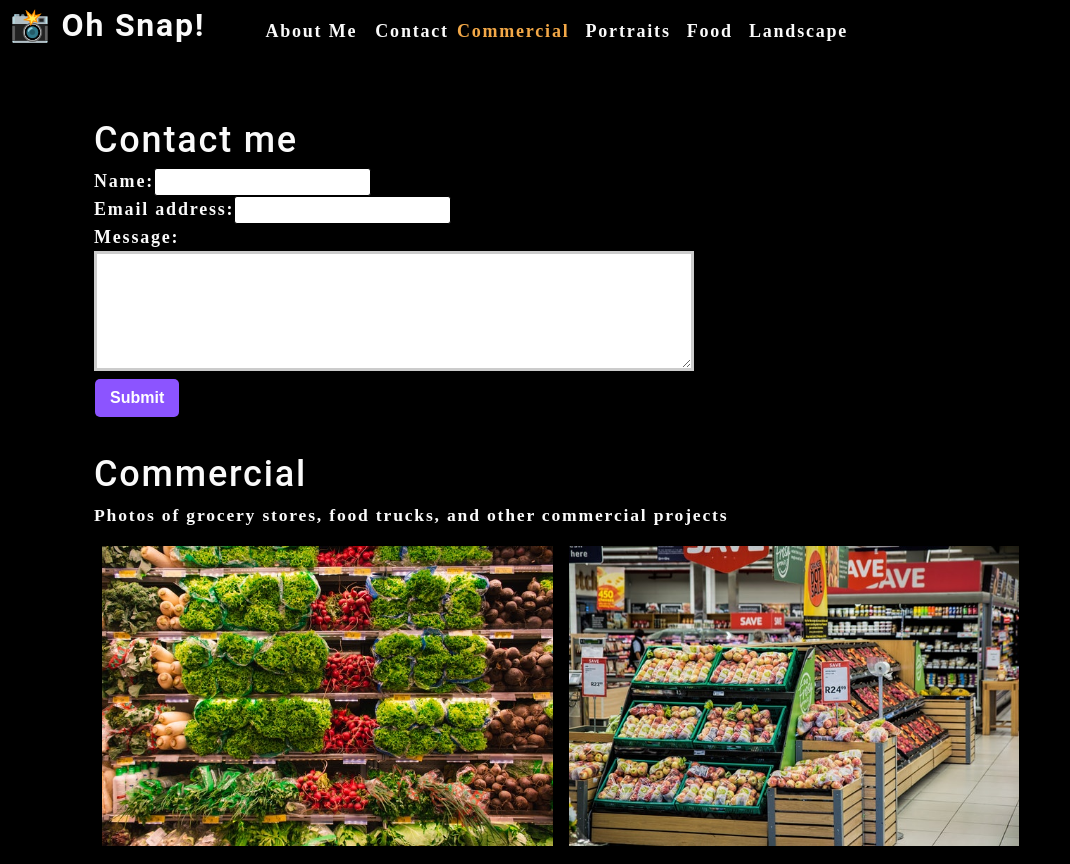
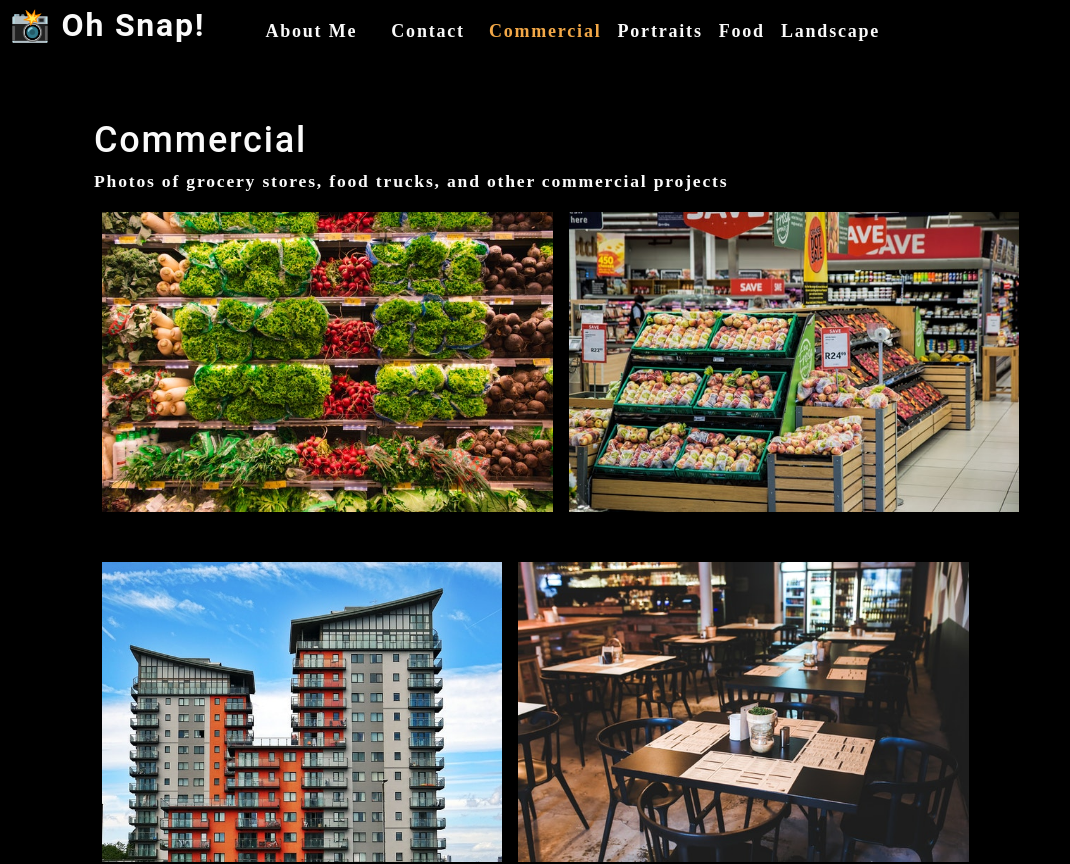
Before and after one commit to ChrisKurz098/photo-port, a React (Create React App) app: page / in a window 1280 px wide. Shown: the top 864 px of the page, without its empty margins (0-1070 px from the left). Built offline with nearby package versions, Linux system fonts and the light colour scheme.

Commit message:
Finished contact form

```diff
--- a/src/App.js
+++ b/src/App.js
@@ -1,10 +1,11 @@
-import React, {useState} from 'react';
+import React, { useState } from 'react';
 import Nav from './components/Nav';
 import About from './components/About';
 import Gallery from "./components/Gallery";
 import ContactForm from "./components/Contact";
 
 function App() {
+
   const [categories] = useState([
     {
       name: 'commercial',
@@ -15,25 +16,30 @@
     { name: 'landscape', description: 'Fields, farmhouses, waterfalls, and the beauty of nature' },
   ]);
 
+
   const [currentCategory, setCurrentCategory] = useState(categories[0]);
+  const [contactSelected, setContactSelected] = useState(false);
 
   return (
     <div>
       <Nav
-      categories = {categories}
-      setCurrentCategory = {setCurrentCategory}
-      currentCategory = { currentCategory}
+        categories={categories}
+        setCurrentCategory={setCurrentCategory}
+        currentCategory={currentCategory}
+        contactSelected={contactSelected}
+        setContactSelected={setContactSelected}
       ></Nav>
       <main>
 
-        <ContactForm></ContactForm>
+        {!contactSelected ? (
+          <>
+            <Gallery currentCategory={currentCategory} />
+            <About />
+          </>
+        ) : (
+          <ContactForm />
+        )}
 
-        <Gallery
-         currentCategory = { currentCategory}
-        >
-
-        </Gallery>
-        <About></About>
       </main>
     </div>
   );
--- a/src/components/Contact/index.js
+++ b/src/components/Contact/index.js
@@ -1,17 +1,39 @@
 import React, { useState } from "react";
+import { validateEmail } from '../../utils/helpers';
 
 function ContactForm() {
     const [formState, setFormState] = useState({ name: '', email: '', message: '' });
     const { name, email, message } = formState;
 
+    const [errorMessage, setErrorMessage] = useState('');
+
     function handleChange(e) {
-        //update for state with everything from formstate and also update name
-        setFormState({ ...formState, [e.target.name]: e.target.value })
+        if (e.target.name === 'email') {
+            const isValid = validateEmail(e.target.value);
+            if (!isValid) {
+                setErrorMessage('Your email is invalid.');
+            } else {
+                setErrorMessage('');
+            }
+        } else {
+            if (!e.target.value.length) {
+                setErrorMessage(`${e.target.name} is required.`);
+            } else {
+                setErrorMessage('');
+            }
+        }
+
+        if (!errorMessage) {
+            setFormState({ ...formState, [e.target.name]: e.target.value });
+        }
     }
+    console.log(formState);
 
     function handleSubmit(e) {
         e.preventDefault();
-        console.log(formState);
+        if (name && email && message) {
+            console.log('Submit!! ', formState);
+        }
     }
 
     return (
@@ -31,6 +53,12 @@
                     <textarea name="message" rows="5" defaultValue={message} onChange={handleChange} />
                 </div>
 
+                {errorMessage && (
+                    <div>
+                        <p className="error-text">{errorMessage}</p>
+                    </div>
+                )}
+
                 <button type="submit">Submit</button>
             </form>
         </section>
--- a/src/components/Nav/index.js
+++ b/src/components/Nav/index.js
@@ -8,6 +8,8 @@
         categories = [],
         setCurrentCategory,
         currentCategory,
+        contactSelected,
+        setContactSelected
       } = props;
 
       //update the document title (the tab) when category changes
@@ -30,20 +32,23 @@
             <nav>
                 <ul className="flex-row">
                     <li className="mx-2">
-                        <a data-testid="about" href="#about">
+                        <a data-testid="about" href="#about"  onClick={() => setContactSelected(false)}>
                             About Me
                         </a>
                     </li>
-                    <li>
-                        <span>Contact</span>
+                    <li className={`mx-2 ${contactSelected && 'navActive'}`}>
+                        <span onClick={() => setContactSelected(true)}>
+                            Contact
+                        </span>
                     </li>
                     {categories.map(category => (
-                        <li className={`mx-1 ${currentCategory.name === category.name && 'navActive'
+                        <li className={`mx-1 ${currentCategory.name === category.name && !contactSelected && 'navActive'
                             }`}
                             key={category.name}
                         >
                             <span onClick={() => {
                                 setCurrentCategory(category)
+                                setContactSelected(false)
                             }}
                             >
                                 {capitalizeFirstLetter(category.name)}
```
Also changed, not shown: 2 other files (tests, documents, lock files or other folders).
